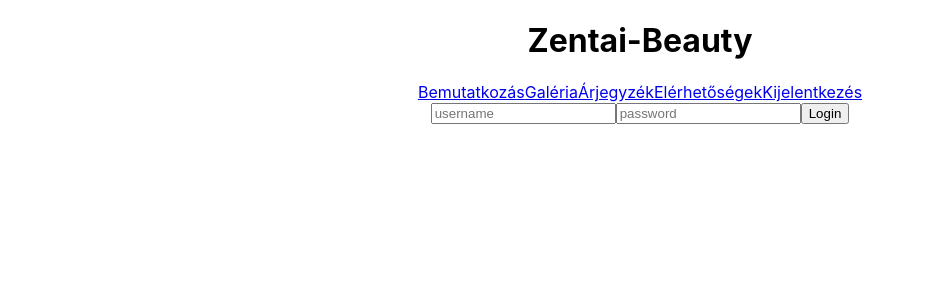
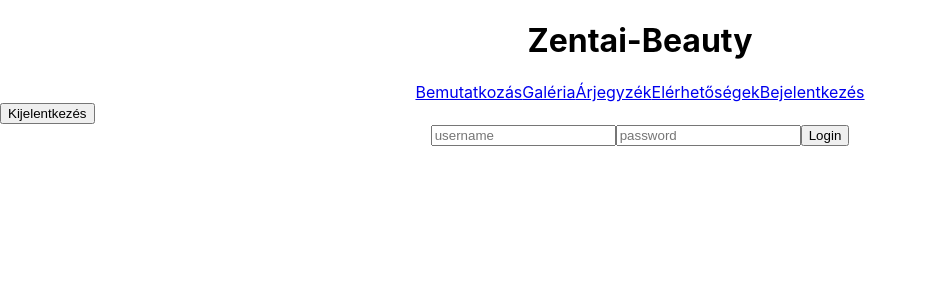
Before and after one commit to tamaszentai/zentai-beauty, a React (Create React App) app in the folder Frontend/: page /Login in a window 1280 px wide. Shown: the top 300 px of the page, without its empty margins (0-928 px from the left). Built offline with nearby package versions, Linux system fonts and the light colour scheme.

Commit message:
dummy authenticaton

```diff
--- a/Frontend/src/App.js
+++ b/Frontend/src/App.js
@@ -9,7 +9,18 @@ import Contact from './Pages/Contact';
 import Auth from './Pages/Auth';
 
 function App() {
-  const [loggedIn, setLoggedIn] = useState(true);
+  const [loggedIn, setLoggedIn] = useState(false);
+  const userName = "Betti";
+  const password = "halacska";
+
+  const login = () => {
+    setLoggedIn(true);
+  };
+
+  const logout = () => {
+    setLoggedIn(false);
+  };
+
 
   let routes;
   if(loggedIn) {
@@ -28,7 +39,7 @@ function App() {
       <Contact />
     </Route>
     <Route path="/Login" exact>
-      <Auth />
+      <Auth login={login} userName={userName} password={password}/>
     </Route>
     </Switch>
     );
@@ -48,7 +59,7 @@ function App() {
       <Contact />
     </Route>
     <Route path="/Login" exact>
-      <Auth />
+      <Auth login={login} userName={userName} password={password}/>
     </Route>
     </Switch>
     )
@@ -58,7 +69,8 @@ function App() {
   return (
     <Router>
       <h1>Zentai-Beauty</h1>
-      <Navigation loggedIn={loggedIn}/>
+      <Navigation />
+      <button onClick={logout}>Kijelentkezés</button>
       <main>{routes}</main>
       </Router>
   );
--- a/Frontend/src/Components/Navigation/Navigation.js
+++ b/Frontend/src/Components/Navigation/Navigation.js
@@ -1,34 +1,21 @@
 import React from "react";
-import { Link, Switch } from "react-router-dom";
+import { Link } from "react-router-dom";
 
 import "./Navigation.css";
 
-const Navigation = (props) => {
-  let links;
+const Navigation = () => {
 
-  if (props.loggedIn) {
-    links = (
-      <div className="navigation">
-        <Link to="/Biography">Bemutatkozás</Link>
-        <Link to="/Gallery">Galéria</Link>
-        <Link to="/Pricelist">Árjegyzék</Link>
-        <Link to="/Contact">Elérhetőségek</Link>
-        <Link to="/Logout">Kijelentkezés</Link>
-      </div>
-    );
-  } else {
-    links = (
-      <div className="navigation">
-        <Link to="/Biography">Bemutatkozás</Link>
-        <Link to="/Gallery">Galéria</Link>
-        <Link to="/Pricelist">Árjegyzék</Link>
-        <Link to="/Contact">Elérhetőségek</Link>
-      </div>
-    );
-  }
   return (
     <React.Fragment>
-      <main>{links}</main>
+      <main>
+        <div className="navigation">
+          <Link to="/Biography">Bemutatkozás</Link>
+          <Link to="/Gallery">Galéria</Link>
+          <Link to="/Pricelist">Árjegyzék</Link>
+          <Link to="/Contact">Elérhetőségek</Link>
+          <Link to="/Login">Bejelentkezés</Link>
+        </div>
+      </main>
     </React.Fragment>
   );
 };
--- a/Frontend/src/Pages/Auth.js
+++ b/Frontend/src/Pages/Auth.js
@@ -1,16 +1,45 @@
-import React from "react";
+import React, { useState } from "react";
+import { Redirect } from "react-router-dom";
 import "./Auth.css";
 
-const Auth = () => {
+const Auth = (props) => {
+  const [userName, setUserName] = useState("");
+  const [password, setPassword] = useState("");
+
+  const userNameChangeHandler = (event) => {
+    setUserName(event.target.value);
+  };
+
+  const passwordChangeHandler = (event) => {
+    setPassword(event.target.value);
+  };
+
   const loginHandler = (event) => {
     event.preventDefault();
+    if (props.userName === userName && props.password === password) {
+      props.login();
+      return <Redirect to='/Biography' />
+    }
+    return <Redirect to='/Auth' />
   };
+
+  // const loginName = (event) => {
+  //   props.loginNameChangeHandler();
+  // }
 
   return (
     <div className="form">
       <form onSubmit={loginHandler}>
-        <input type="text" placeholder="username"></input>
-        <input type="password" placeholder="password"></input>
+        <input
+          type="text"
+          placeholder="username"
+          onChange={userNameChangeHandler}
+        ></input>
+        <input
+          type="password"
+          placeholder="password"
+          onChange={passwordChangeHandler}
+        ></input>
         <button type="submit">Login</button>
       </form>
     </div>
```
